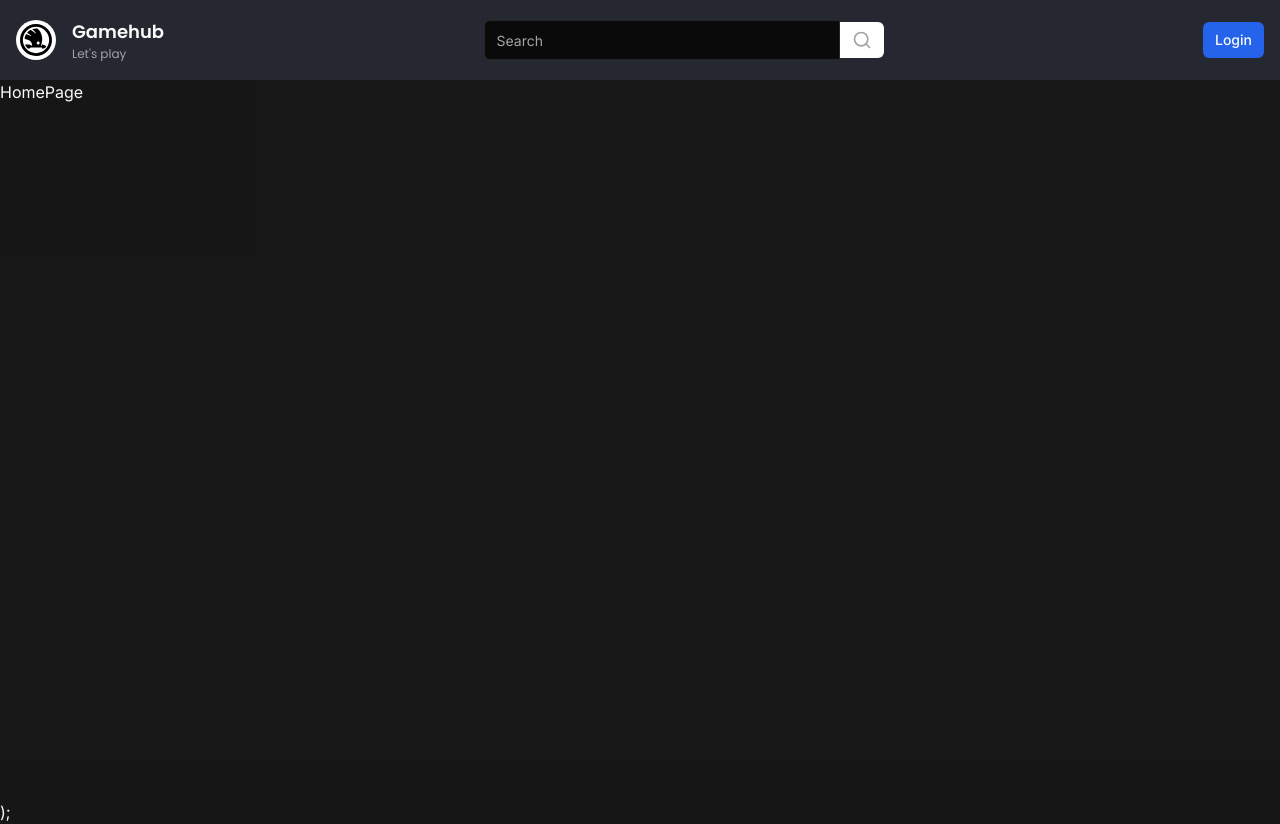
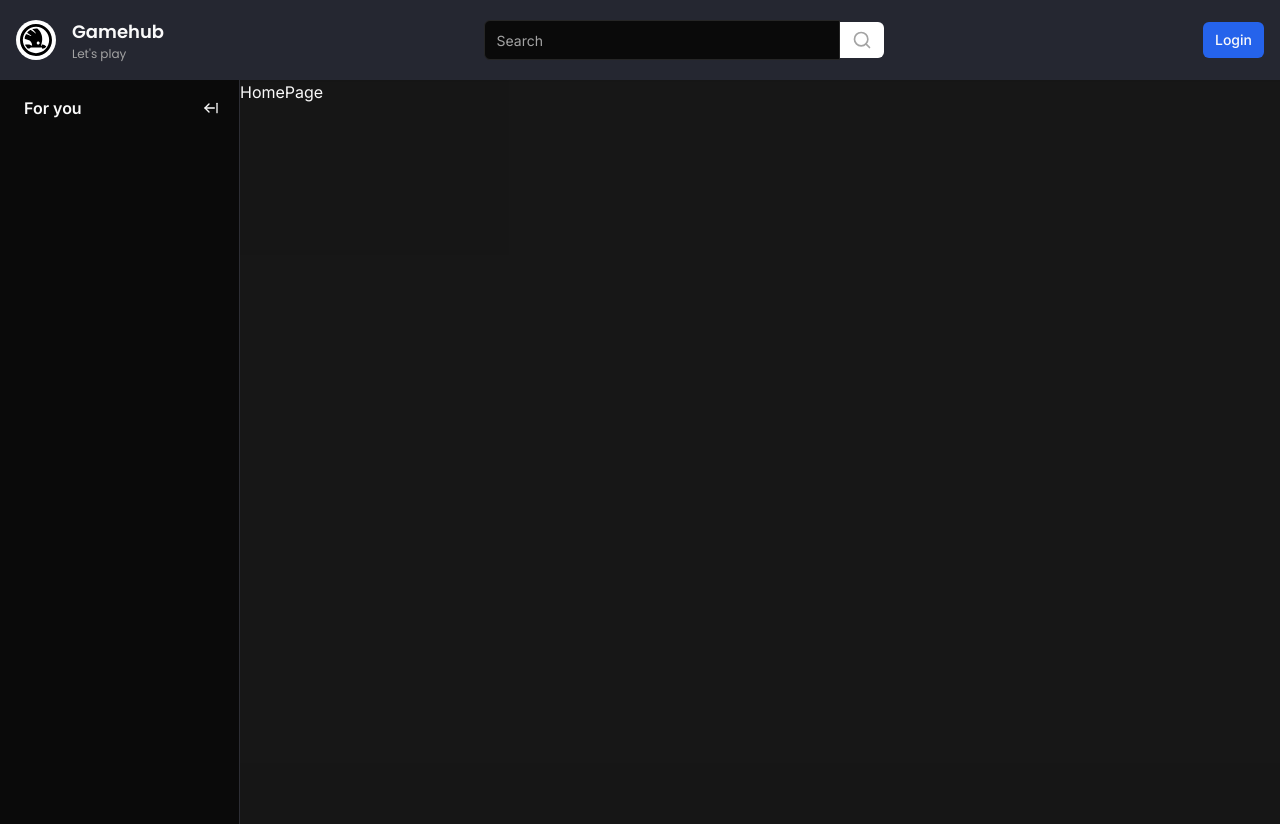
Before and after one commit to PhuCuong2512/Streaming, a Next.js app: page / in a window 1280 px wide. Built offline with nearby package versions, Linux system fonts and the light colour scheme; no server answers.

Commit message:
SideBar User

```diff
--- /dev/null
+++ b/app/(browse)/_components/container.tsx
@@ -0,0 +1,29 @@
+"use client";
+
+import { useEffect } from "react";
+import { useMediaQuery } from "usehooks-ts";
+import { cn } from "@/lib/utils";
+import { useSideBar } from "@/store/use-sidebar";
+
+interface ContainerProps {
+  children: React.ReactNode;
+}
+
+export const Container = ({ children }: ContainerProps) => {
+  const matches = useMediaQuery("(max-width: 1024px)");
+  const { collapsed, onCollapse, onExpand } = useSideBar((state) => state);
+  useEffect(() => {
+    if (matches) {
+      onCollapse();
+    } else {
+      onExpand();
+    }
+  }, [matches, onCollapse, onExpand]);
+  return (
+    <div
+      className={cn("flex-1", collapsed ? "ml-[70px]" : "ml-[70px]: lg:ml-60")}
+    >
+      {children}
+    </div>
+  );
+};
--- /dev/null
+++ b/app/(browse)/_components/sidebar/index.tsx
@@ -0,0 +1,10 @@
+import { Toggle } from "./toggle";
+import { Wrapper } from "./wrapper";
+
+export const Sidebar = () => {
+  return (
+    <Wrapper>
+      <Toggle />
+    </Wrapper>
+  );
+};
--- /dev/null
+++ b/app/(browse)/_components/sidebar/toggle.tsx
@@ -0,0 +1,38 @@
+"use client";
+
+import { ArrowLeftFromLine, ArrowRightFromLine } from "lucide-react";
+import { Button } from "@/components/ui/button";
+import { useSideBar } from "@/store/use-sidebar";
+import { Hint } from "@/components/hint";
+
+export const Toggle = () => {
+  const { collapsed, onExpand, onCollapse } = useSideBar((state) => state);
+  const label = collapsed ? "Expand" : "Collapse";
+  return (
+    <>
+      {collapsed && (
+        <div className="hidden lg:flex w-full items-center justify-center pt-4 mb-4">
+          <Hint label={label} side="right" asChild>
+            <Button onClick={onExpand} className="h-auto p-2 " variant="ghost">
+              <ArrowRightFromLine className="h-4 w-4" />
+            </Button>
+          </Hint>
+        </div>
+      )}
+      {!collapsed && (
+        <div className="p-3 pl-6 mb-2 flex items-center w-full">
+          <p className="font-semibold text-primary">For you</p>
+          <Hint label={label} side="left" asChild>
+            <Button
+              onClick={onCollapse}
+              className="h-auto p-2 ml-auto"
+              variant="ghost"
+            >
+              <ArrowLeftFromLine className="h-4 w-4" />
+            </Button>
+          </Hint>
+        </div>
+      )}
+    </>
+  );
+};
--- /dev/null
+++ b/app/(browse)/_components/sidebar/wrapper.tsx
@@ -0,0 +1,21 @@
+"use client";
+
+import { cn } from "@/lib/utils";
+import { useSideBar } from "@/store/use-sidebar";
+
+interface WrapperProps {
+  children: React.ReactNode;
+}
+export const Wrapper = ({ children }: WrapperProps) => {
+  const { collapsed } = useSideBar((state) => state);
+  return (
+    <aside
+      className={cn(
+        "fixed left-0 flex flex-col w-60 h-full bg-background border-r border-[#2D2E35] z-50",
+        collapsed && "w-[70]"
+      )}
+    >
+      {children}
+    </aside>
+  );
+};
--- a/app/(browse)/layout.tsx
+++ b/app/(browse)/layout.tsx
@@ -1,10 +1,16 @@
 import { Navbar } from "./_components/navbar";
+import { Sidebar } from "./_components/sidebar";
+import { Container } from "./_components/container";
 
-const BrowseLayout = ({ children }: { children?: React.ReactNode }) => {
+const BrowseLayout = ({ children }: { children: React.ReactNode }) => {
   return (
     <>
       <Navbar />
-      <div className="flex h-full pt-20">{children}</div>);
+      <div className="flex h-full pt-20">
+        <Sidebar />
+        <Container>{children}</Container>
+      </div>
+      ;
     </>
   );
 };
--- /dev/null
+++ b/components/hint.tsx
@@ -0,0 +1,31 @@
+import {
+  Tooltip,
+  TooltipContent,
+  TooltipProvider,
+  TooltipTrigger,
+} from "./ui/tooltip";
+
+interface HintProps {
+  label: string;
+  children: React.ReactNode;
+  asChild?: boolean;
+  side?: "top" | "bottom" | "left" | "right";
+  align?: "start" | "center" | "end";
+}
+
+export const Hint = ({ label, children, asChild, side, align }: HintProps) => {
+  return (
+    <TooltipProvider>
+      <Tooltip delayDuration={0}>
+        <TooltipTrigger asChild={asChild}>{children}</TooltipTrigger>
+        <TooltipContent
+          className="text-black bg-white"
+          side={side}
+          align={align}
+        >
+          <p className="font-semibold">{label}</p>
+        </TooltipContent>
+      </Tooltip>
+    </TooltipProvider>
+  );
+};
--- /dev/null
+++ b/components/ui/tooltip.tsx
@@ -0,0 +1,30 @@
+"use client"
+
+import * as React from "react"
+import * as TooltipPrimitive from "@radix-ui/react-tooltip"
+
+import { cn } from "@/lib/utils"
+
+const TooltipProvider = TooltipPrimitive.Provider
+
+const Tooltip = TooltipPrimitive.Root
+
+const TooltipTrigger = TooltipPrimitive.Trigger
+
+const TooltipContent = React.forwardRef<
+  React.ElementRef<typeof TooltipPrimitive.Content>,
+  React.ComponentPropsWithoutRef<typeof TooltipPrimitive.Content>
+>(({ className, sideOffset = 4, ...props }, ref) => (
+  <TooltipPrimitive.Content
+    ref={ref}
+    sideOffset={sideOffset}
+    className={cn(
+      "z-50 overflow-hidden rounded-md border bg-popover px-3 py-1.5 text-sm text-popover-foreground shadow-md animate-in fade-in-0 zoom-in-95 data-[state=closed]:animate-out data-[state=closed]:fade-out-0 data-[state=closed]:zoom-out-95 data-[side=bottom]:slide-in-from-top-2 data-[side=left]:slide-in-from-right-2 data-[side=right]:slide-in-from-left-2 data-[side=top]:slide-in-from-bottom-2",
+      className
+    )}
+    {...props}
+  />
+))
+TooltipContent.displayName = TooltipPrimitive.Content.displayName
+
+export { Tooltip, TooltipTrigger, TooltipContent, TooltipProvider }
--- a/package.json
+++ b/package.json
@@ -13,6 +13,7 @@
     "@clerk/themes": "^2.1.9",
     "@prisma/client": "^5.15.1",
     "@radix-ui/react-slot": "^1.0.2",
+    "@radix-ui/react-tooltip": "^1.1.2",
     "class-variance-authority": "^0.7.0",
     "clsx": "^2.1.1",
     "lucide-react": "^0.379.0",
@@ -25,7 +26,9 @@
     "react-dom": "^18",
     "svix": "^1.24.0",
     "tailwind-merge": "^2.3.0",
-    "tailwindcss-animate": "^1.0.7"
+    "tailwindcss-animate": "^1.0.7",
+    "usehooks-ts": "^3.1.0",
+    "zustand": "^4.5.4"
   },
   "devDependencies": {
     "@types/node": "^20",
--- /dev/null
+++ b/store/use-sidebar.ts
@@ -0,0 +1,12 @@
+import { create } from "zustand";
+
+interface SidebarStore {
+  collapsed: boolean;
+  onExpand: () => void;
+  onCollapse: () => void;
+}
+export const useSideBar = create<SidebarStore>((set) => ({
+  collapsed: false,
+  onExpand: () => set({ collapsed: false }),
+  onCollapse: () => set({ collapsed: true }),
+}));
```
Also changed, not shown: 1 other file (tests, documents, lock files or other folders).
